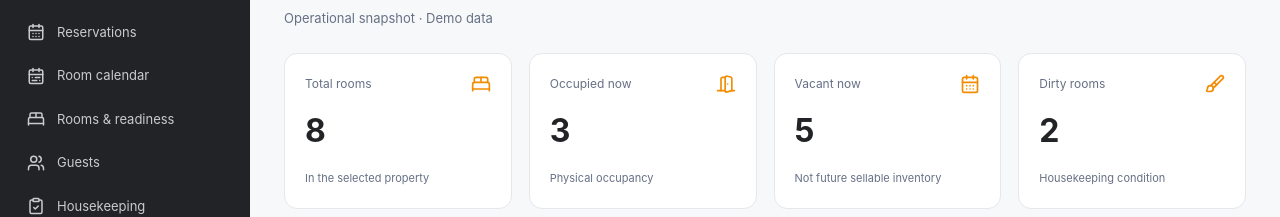
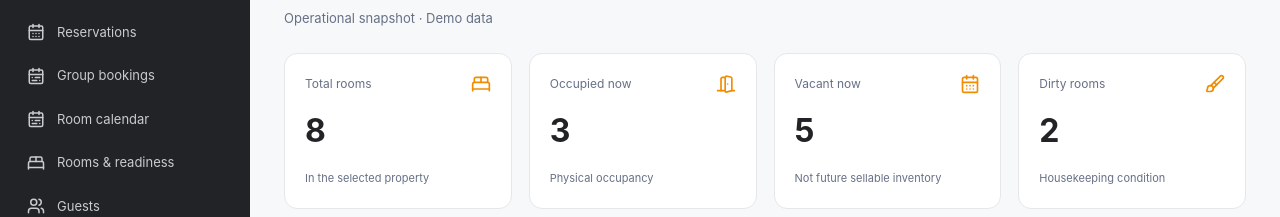
Before and after one commit to tolitz22/friendship-on-hotel-frontend, a React (Vite) app: page / in a window 1280 px wide. Shown: the part 212-429 px from the top of the page. Built offline with nearby package versions, Linux system fonts and the light colour scheme; no server answers.

Commit message:
feat(phase63): link group bookings in typed routes and role navigation

```diff
--- a/src/components/AppShell.tsx
+++ b/src/components/AppShell.tsx
@@ -12,6 +12,7 @@ const daily=[
  {to:'/' as const,label:'Overview',icon:LayoutDashboard},
  {to:'/front-desk' as const,label:'Front desk',icon:Hotel},
  {to:'/reservations' as const,label:'Reservations',icon:CalendarDays},
+ {to:'/group-reservations' as const,label:'Group bookings',icon:CalendarRange},
  {to:'/room-calendar' as const,label:'Room calendar',icon:CalendarRange},
  {to:'/rooms' as const,label:'Rooms & readiness',icon:BedDouble},
  {to:'/guests' as const,label:'Guests',icon:Users},
```
